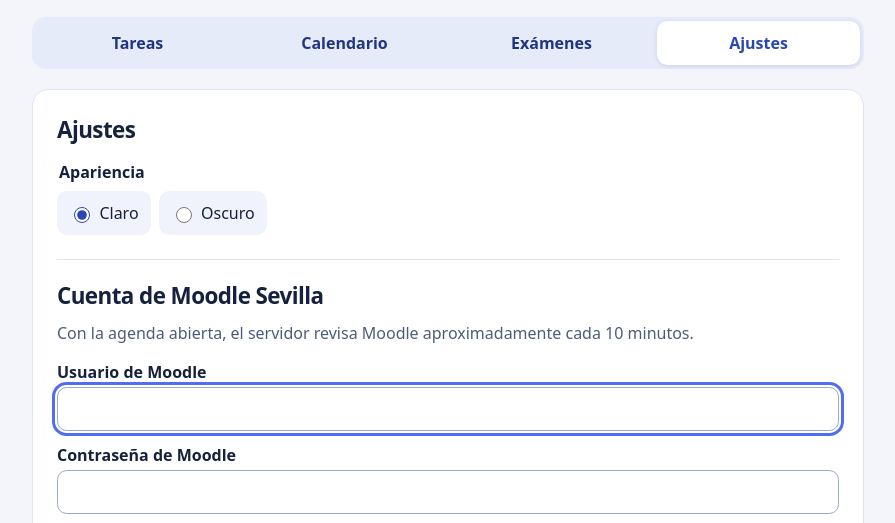
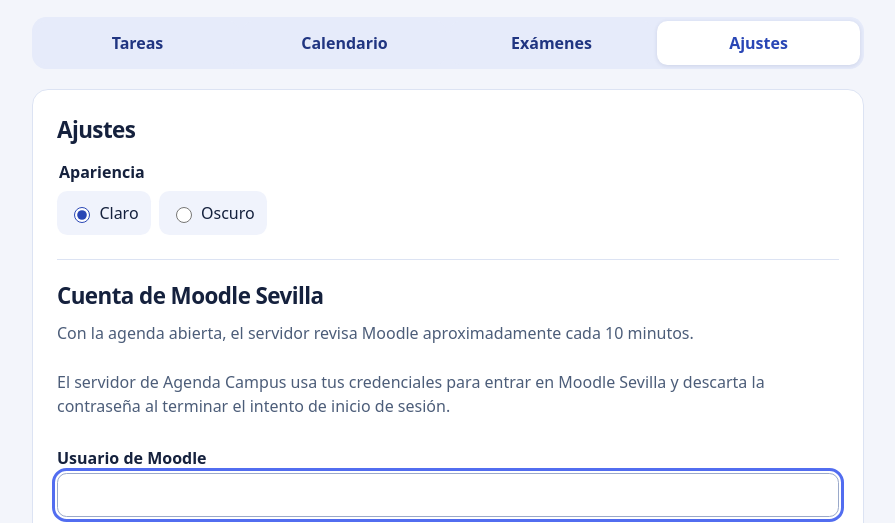
Before and after one commit to jcanben1206-cmd/agenda-campus, a browser extension: page Web/dist/index.html in a window 1280 px wide. Both pictures are taken after a click on the button "Entrar con Moodle". Shown: the part 268-791 px from the top of the page, without its empty margins (192-1087 px from the left). Drawn offline with Linux system fonts and the light colour scheme.

Commit message:
Explain how Moodle credentials are used at sign-in

```diff
--- a/Web/dist/index.html
+++ b/Web/dist/index.html
@@ -212,6 +212,7 @@ try {
       <h2 id="account-title">Cuenta de Moodle Sevilla</h2>
       <p class="summary">Con la agenda abierta, el servidor revisa Moodle aproximadamente cada 10 minutos.</p>
       <form id="moodle-login">
+        <p class="summary">El servidor de Agenda Campus usa tus credenciales para entrar en Moodle Sevilla y descarta la contraseña al terminar el intento de inicio de sesión.</p>
         <label>Usuario de Moodle <input id="moodle-username" autocomplete="username" maxlength="254" required></label>
         <label>Contraseña de Moodle <input id="moodle-password" type="password" autocomplete="current-password" maxlength="512" required></label>
         <button type="submit" class="primary">Entrar con Moodle</button>
```
